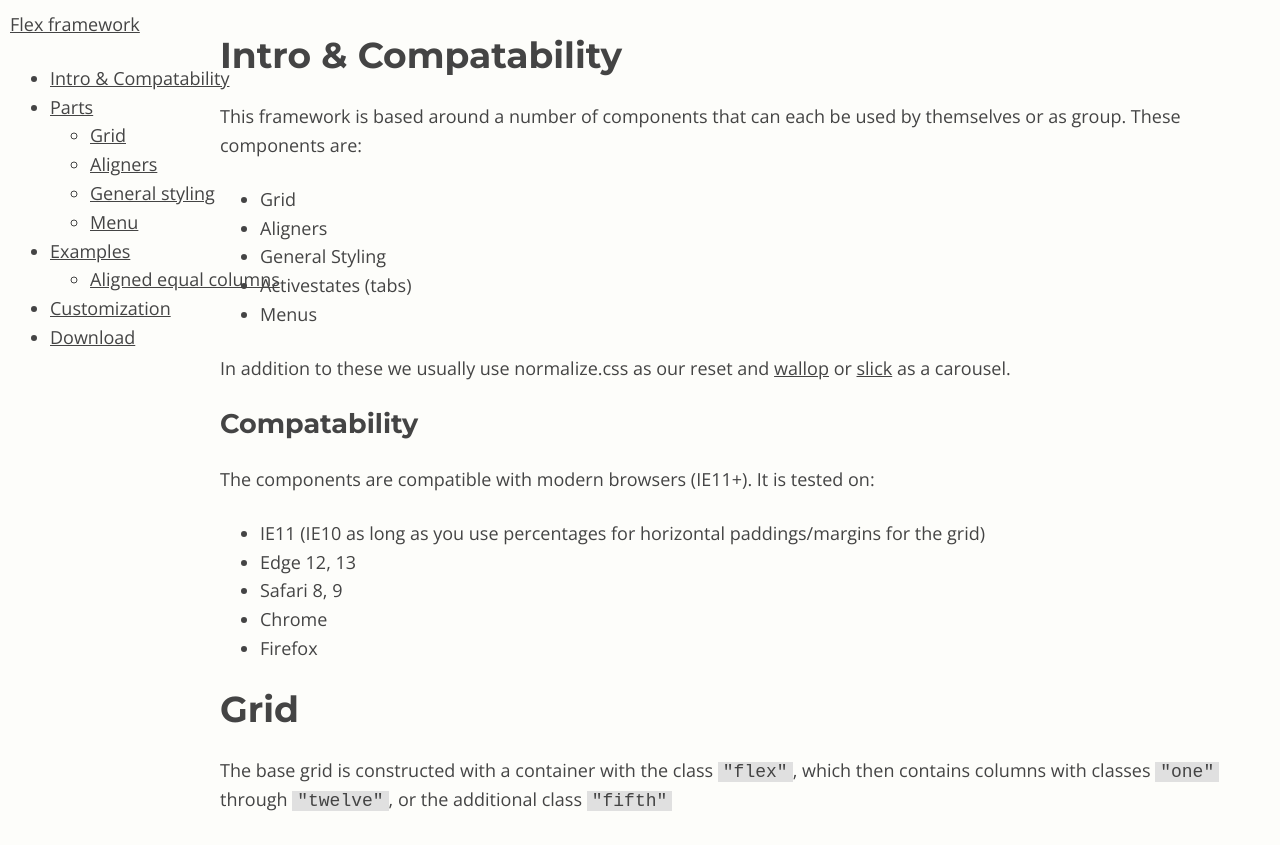
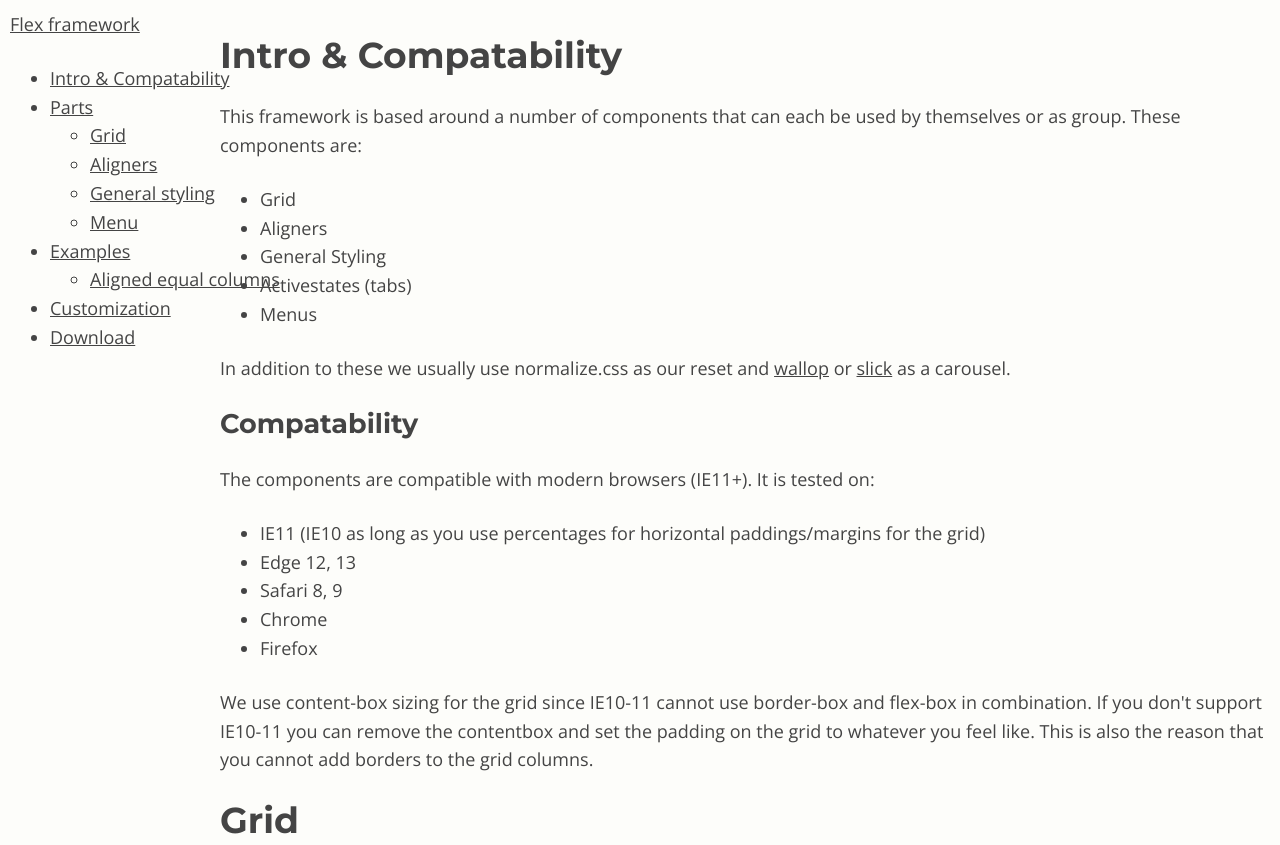
Before and after one commit to evertalbers/css-framework, a plain HTML site: page index.html in a window 1280 px wide. Shown: the top 845 px of the page. Drawn offline with nearby package versions, Linux system fonts and the light colour scheme.

Commit message:
Clarify content-box useage

```diff
--- a/index.html
+++ b/index.html
@@ -84,9 +84,7 @@
 	<div class="flex">
 		<div class="two m-three">
 			<nav>
-				<a href="/" class="navheader">
-                    Flex framework
-                </a>
+				<a href="/" class="navheader">Flex framework</a>
 				<ul>
 					<li>
 						<a href="#">Intro & Compatability</a>
@@ -139,6 +137,7 @@
 				<li>Chrome</li>
 				<li>Firefox</li>
 			</ul>
+			<p>We use content-box sizing for the grid since IE10-11 cannot use border-box and flex-box in combination. If you don't support IE10-11 you can remove the contentbox and set the padding on the grid to whatever you feel like. This is also the reason that you cannot add borders to the grid columns.</p>
 			<h1 id="grid">Grid</h1>
 			<p>The base grid is constructed with a container with the class <code>flex</code>, which then contains columns with classes <code>one</code> through <code>twelve</code>, or the additional class <code>fifth</code></p>
 			<button class="toggle-margin">Toggle margin class on grid</button>
```
Lines whose indentation alone changed are shown as unchanged.
